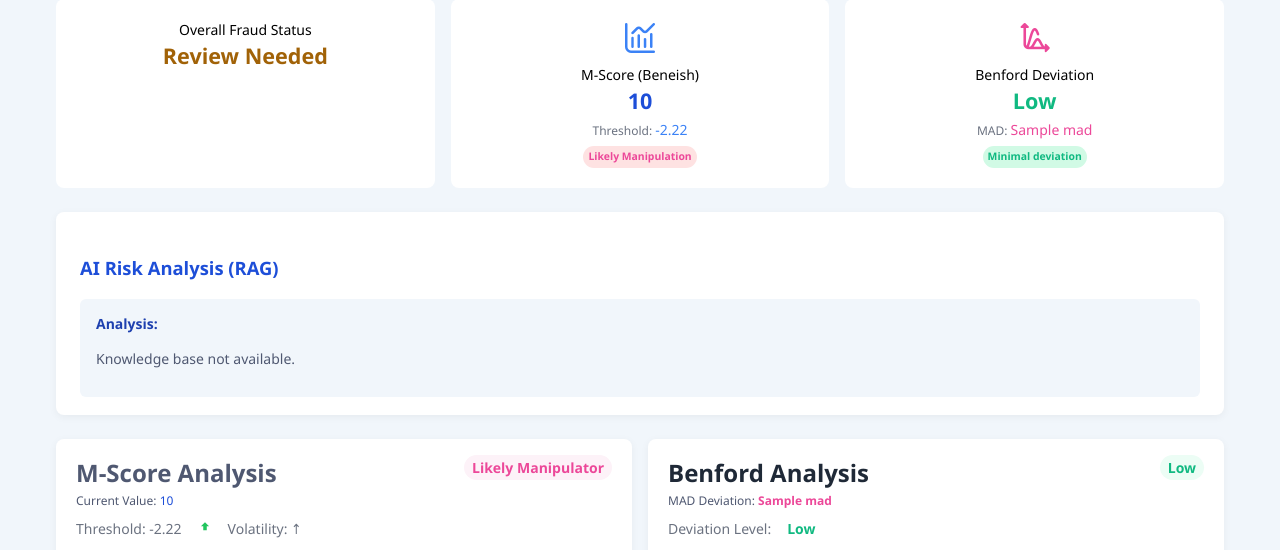
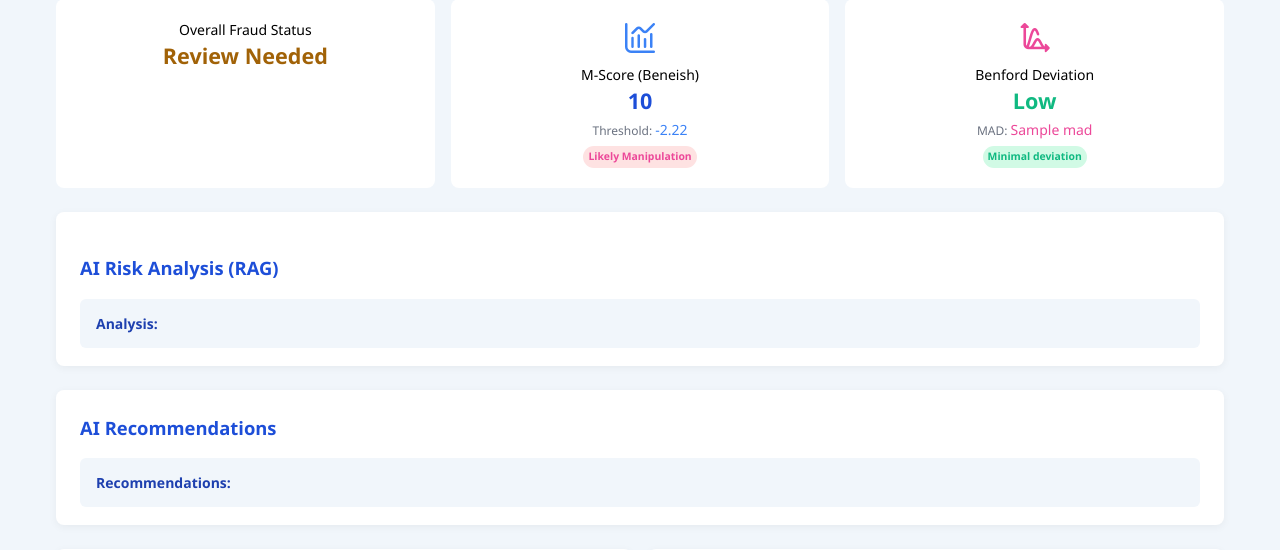
Before and after one commit to TDT1310/Coder, a Flask app: template templates/dashboard.html in a window 1280 px wide. Shown: the part 197-747 px from the top of the page. Run offline with Flask 3, Linux system fonts and the light colour scheme; the template is opened without the code that fills it: most values are stand-ins (such as "Sample title", 1, 10 or a date in 2020); data that the repository does not hold is empty; parts of the project's set-up code (start-up, migrations or seed data) failed here and were passed over; some libraries are stand-ins or nearby versions.

Commit message:
modified:   App.py 	modified:   __pycache__/AI_model.cpython-313.pyc 	modified:   __pycache__/account_mapping_utils.cpython-313.pyc 	modified:   flask_session/999b39a3216329348d0f1614a0f59973 	modified:   templates/dashboard.html 	new file:   templates/recommendation_block.html

```diff
--- a/App.py
+++ b/App.py
@@ -338,7 +338,7 @@ m_score_explanations = {
     ),
     "SGI": (
         "While high growth does not imply manipulation, rapidly expanding firms may face greater "
-        "pressure to meet market expectations, increasing the temptation to alter reported earnings."
+        "pressure to meet market expectations, increasing the temptation to adjust reported earnings."
     ),
     "DEPI": (
         "A decline in depreciation expense relative to net fixed assets may reflect changes in "
@@ -646,6 +646,9 @@ def rag_risk_analysis():
         benford_key = selected_period.replace("-", "➞")
         if benford_key in benford_results:
             mad = benford_results[benford_key]["mad"]
+    # Extract the two years from selected_period
+    years = selected_period.split("-") if selected_period and "-" in selected_period else []
+    year1, year2 = years[0], years[1] if len(years) == 2 else ("", "")
     excel_file_path = session.get("excel_file_path")
     excel_db = prepare_excel(excel_file_path) if excel_file_path else None
     output_retrieval_merged = ""
@@ -653,9 +656,9 @@ def rag_risk_analysis():
         # Use the same retrieval as in rag() for context
         retrieved_docs = excel_db.similarity_search("financial statement manipulation", k=5)
         output_retrieval_merged = "\n".join([doc.page_content for doc in retrieved_docs])
-    # Compose the detailed prompt with wrappers for M-Score and MAD
+    # Compose the detailed prompt with wrappers for M-Score and MAD and the two years
     prompt = f"""
-You are a financial forensic analyst AI. Based on the financial context below, evaluate the likelihood of financial statement manipulation using the following three methods:
+You are a financial forensic analyst AI. Based on the financial context below, evaluate the likelihood of financial statement manipulation using the following three methods for the period {year1} and {year2}:
 
 --------------------
 📄 Context:
@@ -687,7 +690,7 @@ You are a financial forensic analyst AI. Based on the financial context below, e
   - < 2 red flags → 1 point
   - ≥ 2 red flags → 0 points
 
-🔍 Red flags to detect (explain if present):
+🔍 Red flags to detect (explain if present, only use data from {year1} and {year2}):
 - CFO / Net Income < 0 or < 0.5 for 2 consecutive years
 - Other Receivables / Total Receivables > 0.5
 - Bad Debt Provision / Receivables > 0.3
@@ -708,10 +711,10 @@ You are a financial forensic analyst AI. Based on the financial context below, e
    - 4 points: Slight risk - Needs attention
    - 5 points: Low risk - No action needed
    - 6 points: Very low risk - No action needed
-4. how each of the red flags are calculated and their values and therir formulas
+4. how each of the red flags are calculated and their values and their formulas
 
 If the context lacks enough data, respond with:
-**"I do not have enough financial data to compute a fraud risk score."**  and what data is lackings
+**"I do not have enough financial data to compute a fraud risk score."**  and what data is lacking
 """
     if excel_db:
         rag_result = rag(excel_db, prompt)
@@ -742,5 +745,55 @@ If the context lacks enough data, respond with:
     session['rag_conclusion'] = conclusion or ''
     return rag_result_html
 
+@app.route("/recommendations", methods=["POST"])
+def recommendations():
+    selected_period = request.form.get("selected_period")
+    # Extract the two years from selected_period
+    years = selected_period.split("-") if selected_period and "-" in selected_period else []
+    year1, year2 = years[0], years[1] if len(years) == 2 else ("", "")
+    excel_file_path = session.get("excel_file_path")
+    excel_db = prepare_excel(excel_file_path) if excel_file_path else None
+    output_retrieval_merged = ""
+    if excel_db:
+        # Use the same retrieval as in rag() for context
+        retrieved_docs = excel_db.similarity_search("financial statement manipulation", k=5)
+        output_retrieval_merged = "\n".join([doc.page_content for doc in retrieved_docs])
+    prompt = f"""
+You are a financial forensic analyst AI.
+Based on the financial context below and detected red flags in the company’s financial statements from {year1} until {year2} to generate clear, actionable recommendations for areas that should be further investigated before making an investment decision.
+
+--------------------
+📄 Context:
+{output_retrieval_merged}
+--------------------
+
+Red Flags to be Detected (only use data from {year1} and {year2}):
+- CFO / Net Income < 0 or < 0.5 for 2 consecutive years
+- Other Receivables / Total Receivables > 0.5
+- Bad Debt Provision / Receivables > 0.3
+- CFO is negative while Net Income is positive for 2 years
+- Revenue growth > 50% YoY but CFO doesn't grow accordingly
+
+🎯 For each red flag:
+- Identify which section(s) of the financial statements or disclosures (e.g., revenue recognition, cash flow statement, accounts receivable, related party transactions, management discussion, etc.) are most relevant to the red flag.
+- Show the value for the accounts used
+- Explain why this area requires further attention, referencing the nature of the red flag.
+- Suggest specific questions the investor should ask or evidence/disclosures they should review to assess the true risk or to clarify the anomaly.
+If a red flag is particularly severe or raises suspicion of fraud, clearly recommend consulting auditors or seeking independent verification.
+
+Format your response as a **numbered list** with a brief summary at the end.
+If there are no red flags, simply state:
+"No material red flags were detected; no further investigation is recommended."
+
+"""
+    excel_file_path = session.get("excel_file_path")
+    excel_db = prepare_excel(excel_file_path) if excel_file_path else None
+    if excel_db:
+        recommendations_result = rag(excel_db, prompt)
+    else:
+        recommendations_result = "Knowledge base not available."
+    recommendations_result_html = markdown.markdown(recommendations_result, extensions=["fenced_code", "tables", "nl2br"])
+    return recommendations_result_html
+
 if __name__ == "__main__":
     app.run(debug=True)
--- a/templates/dashboard.html
+++ b/templates/dashboard.html
@@ -388,6 +388,9 @@
   <!-- RAG Risk Analysis Block -->
   {% include 'rag_risk_analysis_block.html' %}
 
+  <!-- Recommendations Block -->
+  {% include 'recommendation_block.html' %}
+
   <!-- Analysis row -->
   <section class="bottom-row" aria-label="Detailed Analysis Section">
     <!-- Left Column -->
@@ -522,11 +525,11 @@
           {% if mad is not none %}
             <p class="text-muted small" style="margin-top: 6px;">
               {% if mad > 0.012 %}
-                This dataset is <strong>inconsistent</strong> with what we’d expect from Benford’s Law. Significant deviations may indicate manipulation.
+                This dataset is <strong>inconsistent</strong> with what we'd expect from Benford's Law. Significant deviations may indicate manipulation.
               {% elif mad > 0.006 %}
-                This dataset is generally consistent with Benford’s Law, but some deviations may need further review.
+                This dataset is generally consistent with Benford's Law, but some deviations may need further review.
               {% else %}
-                This dataset is <strong>consistent</strong> with what we’d expect from Benford’s Law. No signs of irregularity.
+                This dataset is <strong>consistent</strong> with what we'd expect from Benford's Law. No signs of irregularity.
               {% endif %}
             </p>
           {% endif %}
--- /dev/null
+++ b/templates/recommendation_block.html
@@ -0,0 +1,39 @@
+<section class="recommendations" style="background:white; border-radius:8px; margin:24px 0; padding:24px 24px 18px 24px; box-shadow:0 2px 8px rgb(0 0 0 / 0.05);">
+  <h3 style="font-weight:700; font-size:1.15rem; color:#1d4ed8; margin-bottom:12px;">AI Recommendations</h3>
+  <div id="recommendation-answer-block" style="margin-top:1.2em;">
+    {% if recommendation_result %}
+      <div style="background:#f1f6fb; border-radius:6px; padding:14px 16px;">
+        <b style="color:#1e40af;">Recommendations:</b> {{ recommendation_result|safe }}
+      </div>
+    {% else %}
+      <div style="background:#f1f6fb; border-radius:6px; padding:14px 16px;">Generating recommendations...</div>
+    {% endif %}
+  </div>
+</section>
+<script>
+function fetchRecommendations(period) {
+    document.getElementById('recommendation-answer-block').innerHTML = '<div style="background:#f1f6fb; border-radius:6px; padding:14px 16px;">Generating recommendations...</div>';
+    fetch('/recommendations', {
+        method: 'POST',
+        headers: {'Content-Type': 'application/x-www-form-urlencoded'},
+        body: 'selected_period=' + encodeURIComponent(period)
+    })
+    .then(response => response.text())
+    .then(answerHtml => {
+        document.getElementById('recommendation-answer-block').innerHTML =
+            '<div style="background:#f1f6fb; border-radius:6px; padding:14px 16px;">' +
+            '<b style="color:#1e40af;">Recommendations:</b> ' + answerHtml +
+            '</div>';
+    });
+}
+window.addEventListener('DOMContentLoaded', function() {
+    var period = document.getElementById('selected_period') ? document.getElementById('selected_period').value : null;
+    if (period) fetchRecommendations(period);
+    var periodSelect = document.getElementById('selected_period');
+    if (periodSelect) {
+        periodSelect.addEventListener('change', function() {
+            fetchRecommendations(this.value);
+        });
+    }
+});
+</script>
```
Also changed, not shown: 1 other file.
